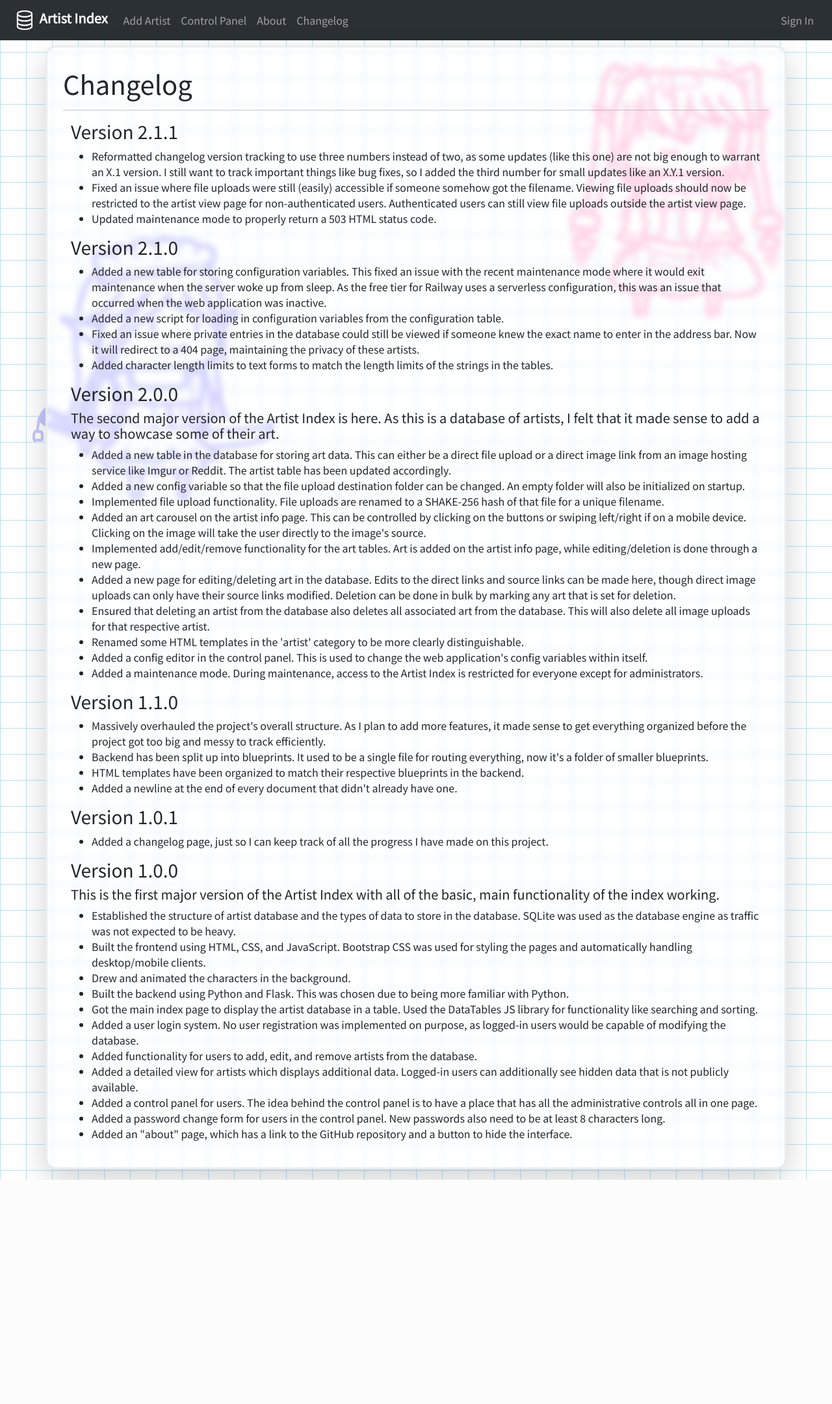
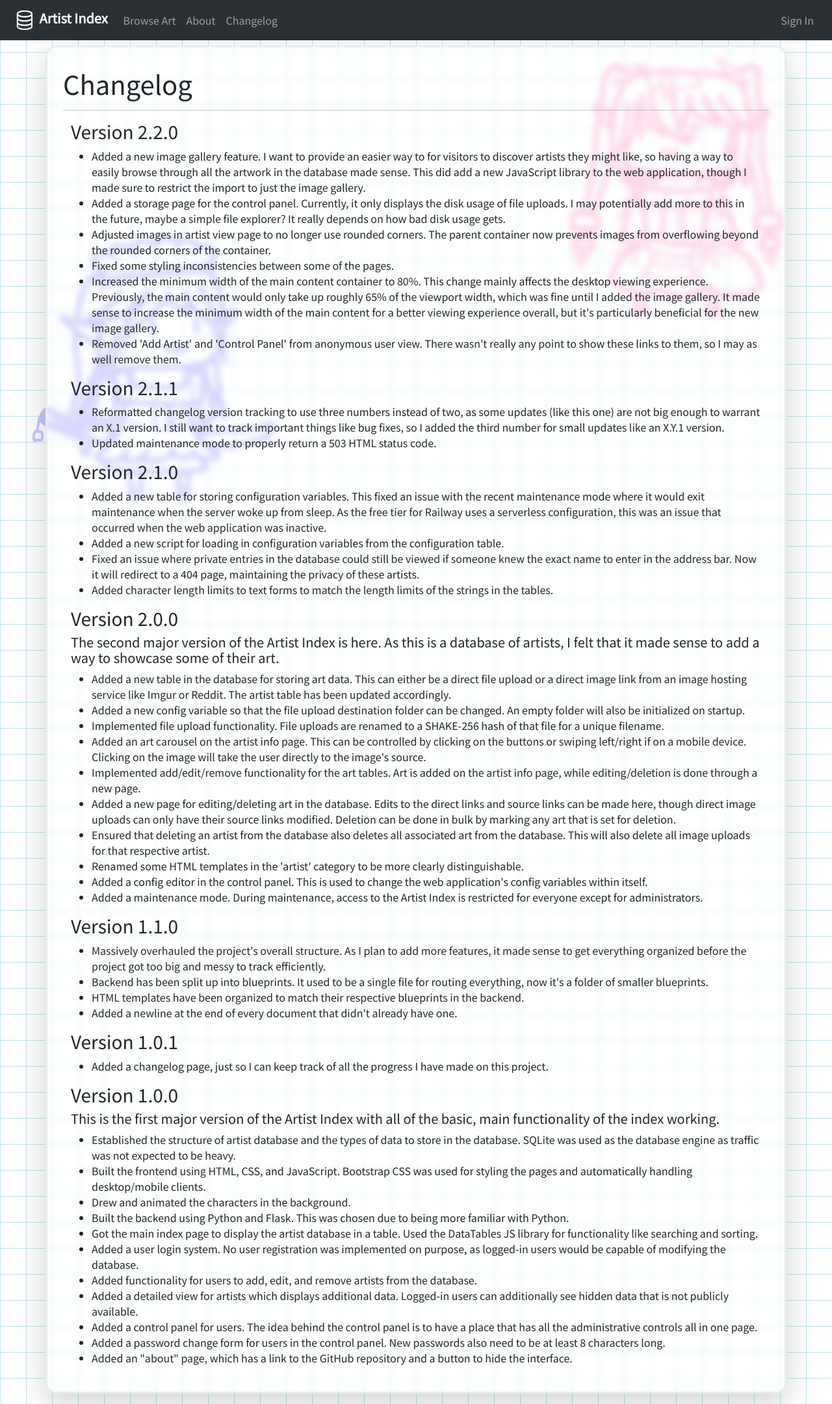
Before and after one commit to Tsunderarislime/artist-index, a Flask app: page /changelog in a window 1280 px wide. Shown: the whole page at 65% size. Before the commit the page ends 1815 px from the top, so only its background shows below. Run offline with Flask 3, Linux system fonts and the light colour scheme; some libraries are stand-ins or nearby versions.

Commit message:
Added image gallery, disk usage check, style consistency

```diff
--- a/app/blueprints/__init__.py
+++ b/app/blueprints/__init__.py
@@ -1 +1 @@
-from app.blueprints import index, auth, artist, admin, info, errors
+from app.blueprints import index, auth, artist, art, admin, info, errors
--- a/app/blueprints/errors.py
+++ b/app/blueprints/errors.py
@@ -2,10 +2,6 @@ from flask import render_template, Blueprint
 from app import db
 
 errors_blueprint = Blueprint('error', __name__)
-
-@errors_blueprint.app_errorhandler(403)
-def forbidden_error(error):
-    return render_template('errors/403.html'), 403
 
 @errors_blueprint.app_errorhandler(404)
 def not_found_error(error):
--- a/app/blueprints/index.py
+++ b/app/blueprints/index.py
@@ -13,11 +13,9 @@ def index():
         artists = db.session.scalars(
             sa.select(Artist)
         ).all()
-
-        return render_template('index/index.html', title='Home', artists=artists)
     else:
         artists = db.session.scalars(
             sa.select(Artist).where(Artist.public == True)
         ).all()
 
-        return render_template('index/index.html', title='Home', artists=artists)
+    return render_template('index/index.html', title='Home', artists=artists)
--- a/app/routes.py
+++ b/app/routes.py
@@ -6,19 +6,13 @@ from flask_login import current_user
 app.register_blueprint(bp.index.index_blueprint)
 app.register_blueprint(bp.auth.auth_blueprint)
 app.register_blueprint(bp.artist.artist_blueprint)
+app.register_blueprint(bp.art.art_blueprint)
 app.register_blueprint(bp.admin.admin_blueprint)
 app.register_blueprint(bp.info.info_blueprint)
 app.register_blueprint(bp.errors.errors_blueprint)
 
 @app.route('/upload/<filename>')
 def serve_upload(filename):
-    referrer = request.referrer
-    artist_url = request.host_url + 'artist'
-
-    if not referrer or not referrer.startswith(artist_url):
-        if not current_user.is_authenticated:
-            abort(403)
-
     return send_from_directory(app.config['UPLOAD_DIRECTORY'], filename)
 
 @app.before_request
--- a/app/static/script.js
+++ b/app/static/script.js
@@ -2,7 +2,8 @@
 const tooltipTriggerList = document.querySelectorAll('[data-bs-toggle="tooltip"]')
 const tooltipList = [...tooltipTriggerList].map(tooltipTriggerEl => new bootstrap.Tooltip(tooltipTriggerEl))
 
-// The script here is used in "index.html"
+// The script here is used in "index/index.html"
+try {
     function formatData(d) {
         let header = '<div class="slider" style="display: none;">' +
             '<table class="table table-striped table-bordered table-hover">'
@@ -51,9 +52,12 @@ indexTable.on('click', 'tbody th.dt-control', function (e) {
             };
         };
     });
+} catch(error) {
+    {};
+};
 
 
-// The script here is used in "add.html"
+// The script here is used in "artist/addeditartist.html"
 function addLink() {
     const firstLink = document.querySelector('.link-field');
     const newLink = document.createElement('div');
@@ -91,11 +95,11 @@ document.addEventListener('DOMContentLoaded', function () {
 
         firstButton.classList.add('d-none');
     } catch(error) {
-        // This error happens when not viewing the artist adding page, fine to ignore
+        {};
     };
 }, false);
 
-// The script here is used in "artist.html"
+// The script here is used in "artist/artist.html"
 window.onload = () => {
     try {
         const deleteModal = new bootstrap.Modal('#delete-modal');
@@ -109,12 +113,48 @@ window.onload = () => {
             artUploadModal.show();
         };
     } catch(error) {
-        // This error happens when not viewing the artist details page, fine to ignore
+        {};
     };
 }
 
-// The script here is used in "about.html"
+// The script here is used in "art/browse.html"
+try {
+    const browseModal = document.getElementById('browse-modal');
+    browseModal.addEventListener('show.bs.modal', function (event) {
+        const clickedImage = event.relatedTarget;
+
+        const imageLink = clickedImage.getAttribute('src');
+        const imageArtist = clickedImage.getAttribute('data-art-artist')
+        const imageSource = clickedImage.getAttribute('data-art-source')
+
+        const modalImageTarget = document.getElementById('browse-modal-image');
+        const modalArtistTarget = document.getElementById('browse-modal-artist');
+        const modalSourceTarget = document.getElementById('browse-modal-source');
+
+        modalImageTarget.src = imageLink;
+        modalArtistTarget.href = "artist/" + imageArtist;
+        modalArtistTarget.textContent = imageArtist;
+        modalSourceTarget.href = imageSource;
+        modalSourceTarget.textContent = imageSource;
+    });
+
+    Promise.all(Array.from(document.images)
+        .filter(img => !img.complete)
+        .map(img => new Promise(resolve => { img.onload = img.onerror = resolve; })))
+        .then(() => {
+            var msnry = new Masonry('#masonry-grid');
+            msnry.layout();
+    });
+} catch(error) {
+    {};
+}
+
+// The script here is used in "info/about.html"
+try {
     let content = document.getElementById('content');
     $('#content-toggle').click( function(){
         $(content).fadeOut(1000);
     });
+} catch(error) {
+    {};
+}
--- a/app/static/style.css
+++ b/app/static/style.css
@@ -24,17 +24,19 @@ body {
 }
 
 #content {
+    min-width: 80%;
     backdrop-filter: blur(5px);
 }
 
 /* "index.html" styling */
 #index-container {
     max-height: 80vh;
-    box-shadow: inset 0 0 10px rgba(0, 0, 0, 0.15);
+    min-width: 100%;
+    box-shadow: inset 0 0 5px 5px rgba(0, 0, 0, 0.15);
 }
 
 .outer-hoverlay:hover {
-    box-shadow: inset 0 0 15px rgba(210, 255, 255, 0.75);
+    box-shadow: inset 0 0 5px 5px rgba(210, 255, 255, 0.75);
     cursor: pointer;
 }
 
@@ -63,7 +65,7 @@ body {
 /* "artist.html" styling */
 #art-carousel-container {
     margin: auto;
-    width: 75%;
+    width: 70%;
 }
 
 /* Override for mobile browsers since 75% width for a vertical aspect ratio is rather small */
@@ -94,7 +96,7 @@ body {
 }
 
 #carousel-shadow {
-    box-shadow: inset 0 0 25px rgba(0, 0, 0, 0.25);
+    box-shadow: inset 0 0 5px 5px rgba(0, 0, 0, 0.15);
     pointer-events: none;
 }
 
@@ -124,3 +126,26 @@ body {
         width: 100%;
     }
 }
+
+/* "browse.html" styling */
+#masonry-grid-container {
+    max-height: 100vh;
+    box-shadow: inset 0 0 5px 5px rgba(0, 0, 0, 0.15);
+}
+
+#masonry-grid-container img:hover {
+    cursor: pointer;
+}
+
+#browse-modal.show {
+    background-color: rgba(0, 0, 0, 0.75);
+}
+
+#browse-modal .modal-content {
+    box-shadow: inset 0 0 10px 10px rgba(0, 0, 0, 1);
+    backdrop-filter: blur(4px) brightness(50%);
+}
+
+#browse-modal-image {
+    max-height: 80vh;
+}
--- a/app/templates/admin/config.html
+++ b/app/templates/admin/config.html
@@ -5,6 +5,7 @@
 {% endblock %}
 
 {% block content %}
+    <div class="container-fluid">
         The config form will attempt to cast the string you entered into the correct type. Please be careful when modifying the config.
         <ul>
             <li><b>BOOLEAN:</b> Enter anything for 'True', leave blank for 'False'.</li>
@@ -56,7 +57,5 @@
             </table>
         </div>
         <a class="btn btn-secondary mb-2" href="{{ url_for('admin.controlpanel') }}">Back to Control Panel</a>
+    </div>
 {% endblock %}
-
-{% block modal %}
-{% endblock %}
--- a/app/templates/base.html
+++ b/app/templates/base.html
@@ -36,11 +36,16 @@
             </button>
             <div class="collapse navbar-collapse text-center" id="navbarNavAltMarkup">
                 <ul class="navbar-nav me-auto">
+                    {% if not current_user.is_anonymous %}
                     <li class="nav-item">
                         <a class="nav-link btn btn-dark" href="{{ url_for('artist.add') }}">Add Artist</a>
                     </li>
                     <li class="nav-item">
                         <a class="nav-link btn btn-dark" href="{{ url_for('admin.controlpanel') }}">Control Panel</a>
+                    </li>
+                    {% endif %}
+                    <li class="nav-item">
+                        <a class="nav-link btn btn-dark" href="{{ url_for('art.browse') }}">Browse Art</a>
                     </li>
                     <li class="nav-item">
                         <a class="nav-link btn btn-dark" href="{{ url_for('info.about') }}">About</a>
--- a/app/templates/index/index.html
+++ b/app/templates/index/index.html
@@ -13,7 +13,6 @@
         {% else %}
             <p>Welcome back, {{ current_user.username }}!</p>
         {% endif %}
-    </div>
         <div class="container overflow-y-scroll rounded" id="index-container">
             <table class="table table-bordered border-light-subtle" id="the-index">
                 <thead>
@@ -37,4 +36,5 @@
                 </tbody>
             </table>
         </div>
+    </div>
 {% endblock %}
--- a/app/templates/info/changelog.html
+++ b/app/templates/info/changelog.html
@@ -6,13 +6,32 @@
 
 {% block content %}
     <div class="container-fluid mb-3">
+        <h3>Version 2.2.0</h3>
+        <ul>
+            <li>Added a new image gallery feature. I want to provide an easier way to for visitors to discover artists they might like, so having a way to easily
+                browse through all the artwork in the database made sense. This did add a new JavaScript library to the web application, though I made sure to
+                restrict the import to just the image gallery.
+            </li>
+            <li>
+                Added a storage page for the control panel. Currently, it only displays the disk usage of file uploads. I may potentially add more to
+                this in the future, maybe a simple file explorer? It really depends on how bad disk usage gets.
+            </li>
+            <li>Adjusted images in artist view page to no longer use rounded corners. The parent container now prevents images from overflowing beyond the
+                rounded corners of the container.
+            </li>
+            <li>Fixed some styling inconsistencies between some of the pages.</li>
+            <li>Increased the minimum width of the main content container to 80%. This change mainly affects the desktop viewing experience. Previously, the main content would
+                only take up roughly 65% of the viewport width, which was fine until I added the image gallery. It made sense to increase the minimum width
+                of the main content for a better viewing experience overall, but it's particularly beneficial for the new image gallery.
+            </li>
+            <li>Removed 'Add Artist' and 'Control Panel' from anonymous user view. There wasn't really any point to show these links to them, so I may as well remove them.</li>
+        </ul>
+    </div>
+    <div class="container-fluid mb-3">
         <h3>Version 2.1.1</h3>
         <ul>
             <li>Reformatted changelog version tracking to use three numbers instead of two, as some updates (like this one) are not big enough to warrant an X.1 version.
                 I still want to track important things like bug fixes, so I added the third number for small updates like an X.Y.1 version.
-            </li>
-            <li>Fixed an issue where file uploads were still (easily) accessible if someone somehow got the filename. Viewing file uploads should now be restricted to
-                the artist view page for non-authenticated users. Authenticated users can still view file uploads outside the artist view page.
             </li>
             <li>Updated maintenance mode to properly return a 503 HTML status code.</li>
         </ul>
--- a/config.py
+++ b/config.py
@@ -8,4 +8,5 @@ class Config:
     UPLOAD_DIRECTORY = os.environ.get('UPLOAD_DIRECTORY') or \
         os.path.join(basedir, 'upload')
     UPLOAD_EXTENSIONS = ['.jpg', '.png', '.gif', '.webp']
+    MAX_UPLOAD_MB = os.environ.get('MAX_UPLOAD_MB') or 1000
     MAINTENANCE = False
```
Also changed, not shown: app/blueprints/admin.py (+22 -0 lines), app/blueprints/art.py (added, +24 -0 lines), app/templates/admin/controlpanel.html (+7 -5 lines), app/templates/admin/storage.html (added, +25 -0 lines), app/templates/art/browse.html (added, +47 -0 lines), app/templates/artist/artist.html (+4 -4 lines), app/templates/errors/403.html (deleted, +0 -14 lines), app/templates/info/about.html (+8 -0 lines). Lines whose indentation alone changed are shown as unchanged.
